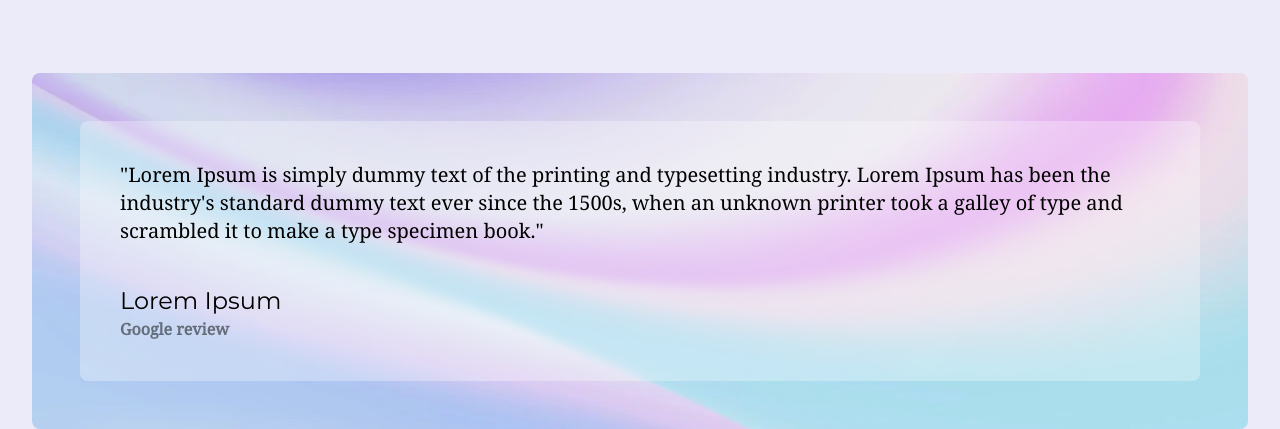
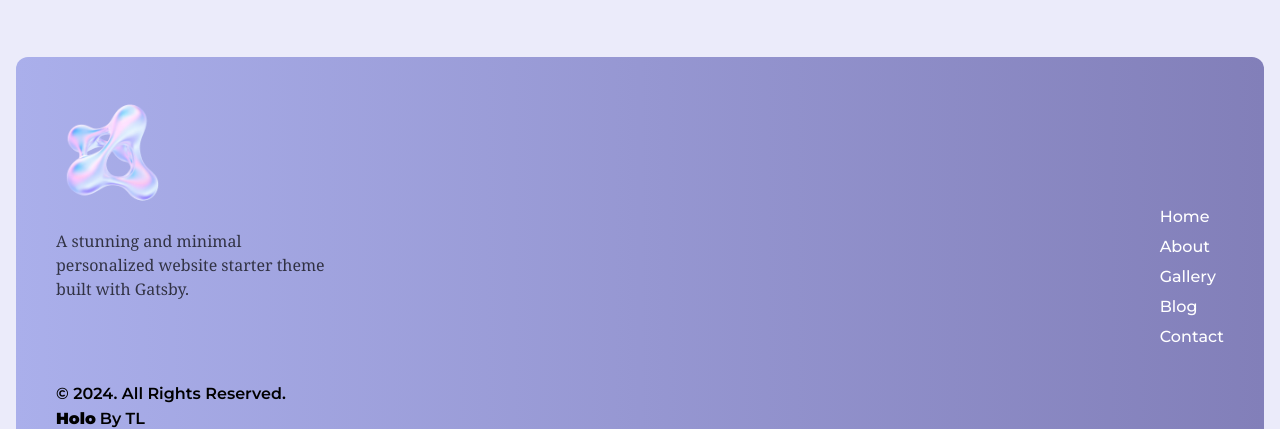
Before and after one commit to Shup04/aquaflora-website, a Gatsby site: page / in a window 1280 px wide. Shown: the part 2724-3153 px from the top of the page. Built offline with nearby package versions, Linux system fonts and the light colour scheme; Gatsby itself is replaced by a stand-in of ours.

Commit message:
removed testimonial

```diff
--- a/src/pages/index.js
+++ b/src/pages/index.js
@@ -17,8 +17,8 @@ const IndexPage = () => (
       ></Seo>
       <Header></Header>
       <FeatureSection></FeatureSection>
-      {/* <FeaturedBlog></FeaturedBlog> */}
-      <Testimonial></Testimonial>
+      {/* <FeaturedBlog></FeaturedBlog>
+      <Testimonial></Testimonial> */}
     </Layout>
   </div>
 )
```
